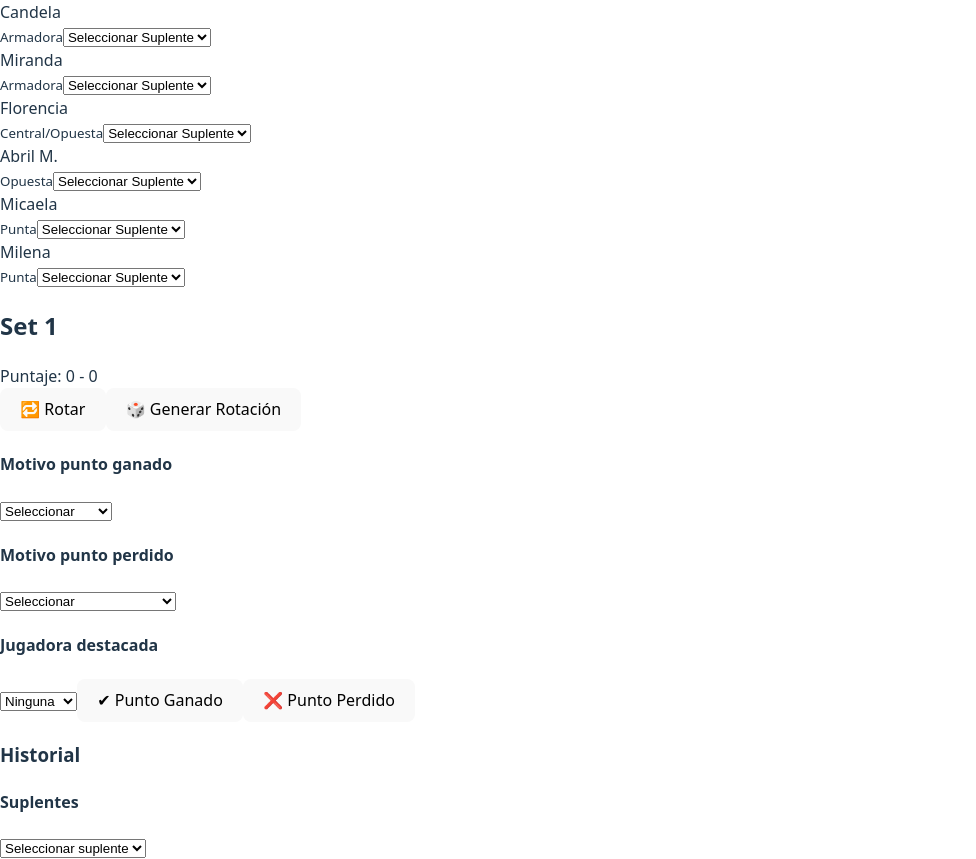
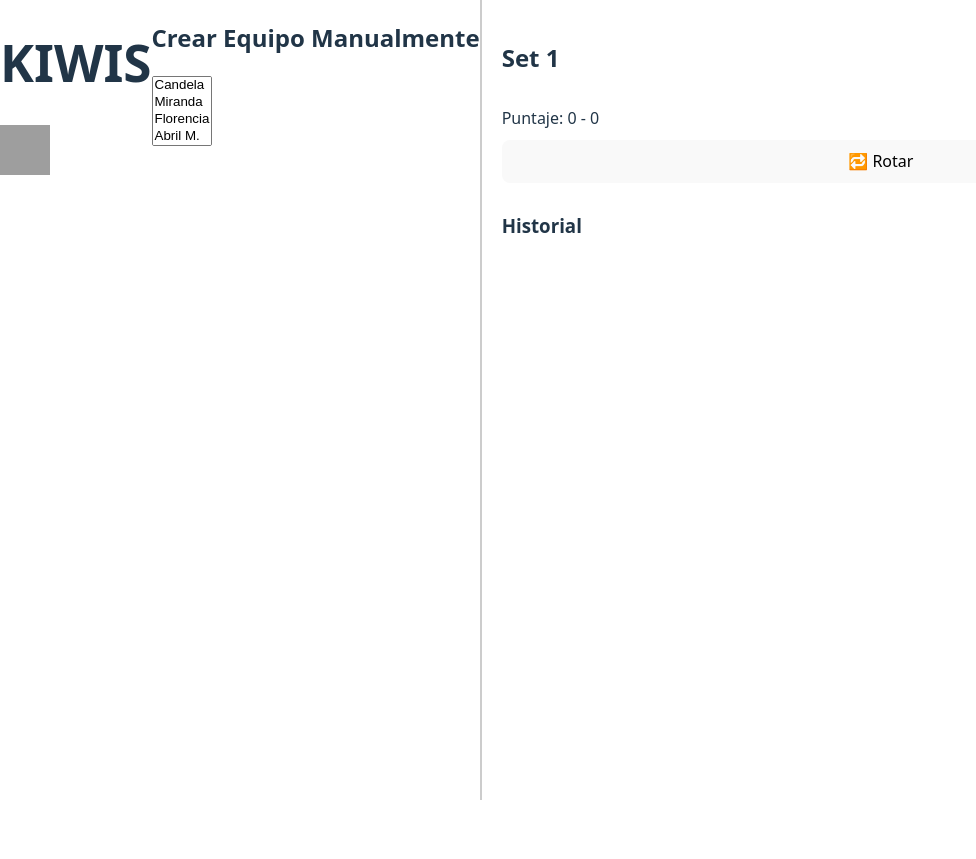
Before and after one commit to aivoley/simulador, a React (Vite) app: page /simulacion in a window 1280 px wide. Shown: the whole page, without its empty margins (0-976 px from the left). After the commit the page ends 800 px from the top, so only its background shows below. Built offline with nearby package versions, Linux system fonts and the light colour scheme; grey boxes are pictures that could not be loaded.

Commit message:
Simulacion.tsx

```diff
--- a/src/Simulacion.tsx
+++ b/src/Simulacion.tsx
@@ -1,4 +1,5 @@
 import { useState } from "react";
+import './styles.css';
 
 // Datos base
 const jugadorasBase = [
@@ -20,17 +21,12 @@ const jugadorasBase = [
   { nombre: "Agustina", posiciones: ["Punta"] },
 ];
 
-export default function Simulacion() {
-  const [formacion, setFormacion] = useState(jugadorasBase.slice(0, 6));
-  const [suplentes, setSuplentes] = useState(jugadorasBase.slice(6));
-  const [rotacion, setRotacion] = useState(0);
+export default function Simulador() {
+  const [formacion, setFormacion] = useState([]);
+  const [suplentes, setSuplentes] = useState([]);
   const [setActual, setSetActual] = useState(1);
-  const [setsAnteriores, setSetsAnteriores] = useState<number[][]>([]);
   const [puntosSet, setPuntosSet] = useState<[number, number]>([0, 0]);
   const [historial, setHistorial] = useState<string[]>([]);
-  const [motivoGanado, setMotivoGanado] = useState("");
-  const [motivoPerdido, setMotivoPerdido] = useState("");
-  const [jugadoraGanadora, setJugadoraGanadora] = useState<string | null>(null);
 
   const zonas = [
     { area: "z1", nombre: "Zona 1" },
@@ -41,119 +37,76 @@ export default function Simulacion() {
     { area: "z2", nombre: "Zona 2" },
   ];
 
-  // Rotación de jugadoras (1 → 6 → 5 → 4 → 3 → 2 → 1)
-  const rotar = () => {
-    const nuevaFormacion = [
-      formacion[1], // 1 → 6
-      formacion[5], // 6 → 5
-      formacion[0], // 5 → 4
-      formacion[4], // 4 → 3
-      formacion[3], // 3 → 2
-      formacion[2], // 2 → 1
-    ];
-    setFormacion(nuevaFormacion);
-    setRotacion((r) => (r + 1) % 6);
+  const crearEquipoManual = (jugadorasSeleccionadas: string[]) => {
+    const equipo = jugadorasBase.filter(j => jugadorasSeleccionadas.includes(j.nombre));
+    setFormacion(equipo.slice(0, 6));
+    setSuplentes(equipo.slice(6));
   };
 
-  // Registrar punto ganado o perdido
+  const rotar = () => {
+    const nueva = [
+      formacion[5], // 2 → 1
+      formacion[0], // 1 → 6
+      formacion[1], // 6 → 5
+      formacion[2], // 5 → 4
+      formacion[3], // 4 → 3
+      formacion[4], // 3 → 2
+    ];
+    setFormacion(nueva);
+  };
+
   const registrarPunto = (resultado: "ganado" | "perdido") => {
     const descripcion = resultado === "ganado"
-      ? `✔ ${puntosSet[0] + 1}-${puntosSet[1]}: ${motivoGanado} ${jugadoraGanadora ?? ""}`
-      : `❌ ${puntosSet[0]}-${puntosSet[1] + 1}: ${motivoPerdido}`;
+      ? `✔ ${puntosSet[0] + 1}-${puntosSet[1]}`
+      : `❌ ${puntosSet[0]}-${puntosSet[1] + 1}`;
     setHistorial([...historial, descripcion]);
     if (resultado === "ganado") setPuntosSet([puntosSet[0] + 1, puntosSet[1]]);
     else setPuntosSet([puntosSet[0], puntosSet[1] + 1]);
-    setMotivoGanado("");
-    setMotivoPerdido("");
-    setJugadoraGanadora(null);
-  };
-
-  // Generar rotación aleatoria
-  const generarRotacion = () => {
-    const mezcladas = [...jugadorasBase].sort(() => 0.5 - Math.random()).slice(0, 6);
-    setFormacion(mezcladas);
-    setRotacion(0);
-    setPuntosSet([0, 0]);
-    setHistorial([]);
-  };
-
-  // Cambiar jugadora en una zona
-  const cambiarJugadora = (zona: number, nueva: string) => {
-    const index = suplentes.findIndex(j => j.nombre === nueva);
-    if (index !== -1) {
-      // Se encuentra la suplente y se cambia con la jugadora de la cancha
-      const suplente = suplentes[index];
-      const nuevaFormacion = [...formacion];
-      nuevaFormacion[zona] = suplente;
-      setFormacion(nuevaFormacion);
-
-      // Actualizar suplentes después de realizar el cambio
-      setSuplentes(suplentes.filter((s, i) => i !== index));
-    }
-  };
-
-  // Agregar jugadora al banco de suplentes
-  const agregarSuplente = (jugadora: string) => {
-    const index = formacion.findIndex(j => j.nombre === jugadora);
-    if (index !== -1) {
-      const jugadoraQueSale = formacion[index];
-      setSuplentes([...suplentes, jugadoraQueSale]); // Agregar a la suplente
-      const nuevaFormacion = [...formacion];
-      nuevaFormacion[index] = jugadorasBase.find(j => j.nombre === jugadora) ?? nuevaFormacion[index];
-      setFormacion(nuevaFormacion); // Reemplazar la jugadora en la cancha
-    }
   };
 
   return (
     <div className="container">
+      {/* Título y Logo */}
+      <div className="titulo">
+        <h1>KIWIS</h1>
+        <img src="ruta/a/imagen/kiwi.png" alt="Fruta Kiwi" style={{ width: "50px", height: "50px" }} />
+      </div>
+
+      {/* Crear Equipo Manual */}
+      {formacion.length === 0 ? (
+        <div className="crear-equipo">
+          <h2>Crear Equipo Manualmente</h2>
+          <select multiple onChange={(e) => {
+            const selected = Array.from(e.target.selectedOptions, option => option.value);
+            crearEquipoManual(selected);
+          }}>
+            {jugadorasBase.map(j => (
+              <option key={j.nombre} value={j.nombre}>{j.nombre}</option>
+            ))}
+          </select>
+        </div>
+      ) : (
         <div className="cancha">
+          {/* Cancha */}
           {zonas.map((zona, idx) => (
             <div key={zona.area} className={`zona zona-${zona.area}`}>
               <div className="jugadora-card">
                 <div>{formacion[idx]?.nombre}</div>
                 <small>{formacion[idx]?.posiciones.join("/")}</small>
-              <select onChange={(e) => cambiarJugadora(idx, e.target.value)}>
-                <option value="">Seleccionar Suplente</option>
-                {suplentes.map(s => <option key={s.nombre} value={s.nombre}>{s.nombre}</option>)}
-              </select>
               </div>
             </div>
           ))}
         </div>
+      )}
+
       <div className="panel">
         <h2>Set {setActual}</h2>
         <div>Puntaje: {puntosSet[0]} - {puntosSet[1]}</div>
         <button onClick={rotar}>🔁 Rotar</button>
-        <button onClick={generarRotacion}>🎲 Generar Rotación</button>
-        <div>
-          <h4>Motivo punto ganado</h4>
-          <select value={motivoGanado} onChange={(e) => setMotivoGanado(e.target.value)}>
-            <option value="">Seleccionar</option>
-            {["ACE", "ATAQUE", "BLOQUEO", "TOQUE", "ERROR RIVAL"].map(m => <option key={m}>{m}</option>)}
-          </select>
-          <h4>Motivo punto perdido</h4>
-          <select value={motivoPerdido} onChange={(e) => setMotivoPerdido(e.target.value)}>
-            <option value="">Seleccionar</option>
-            {["ERROR DE SAQUE", "ERROR DE ATAQUE", "BLOQUEO RIVAL", "ERROR NO FORZADO", "ERROR DE RECEPCION", "ATAQUE RIVAL", "SAQUE RIVAL"].map(m => <option key={m}>{m}</option>)}
-          </select>
-          <h4>Jugadora destacada</h4>
-          <select value={jugadoraGanadora ?? ""} onChange={(e) => setJugadoraGanadora(e.target.value)}>
-            <option value="">Ninguna</option>
-            {formacion.map(j => <option key={j.nombre}>{j.nombre}</option>)}
-          </select>
-          <button onClick={() => registrarPunto("ganado")}>✔ Punto Ganado</button>
-          <button onClick={() => registrarPunto("perdido")}>❌ Punto Perdido</button>
-        </div>
+
         <div>
           <h3>Historial</h3>
           <ul>{historial.map((p, i) => <li key={i}>{p}</li>)}</ul>
-        </div>
-        <div>
-          <h4>Suplentes</h4>
-          <select onChange={(e) => agregarSuplente(e.target.value)}>
-            <option value="">Seleccionar suplente</option>
-            {suplentes.map(s => <option key={s.nombre} value={s.nombre}>{s.nombre}</option>)}
-          </select>
         </div>
       </div>
     </div>
```
Lines whose indentation alone changed are shown as unchanged.
